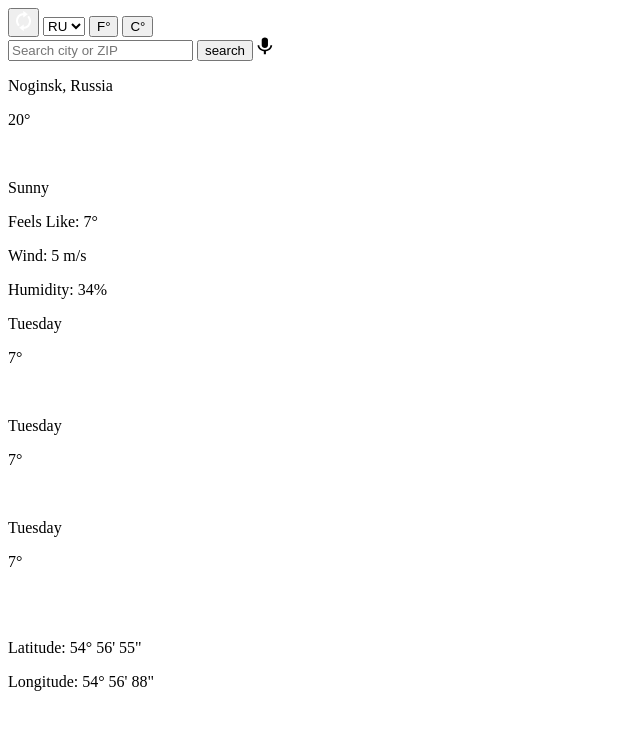
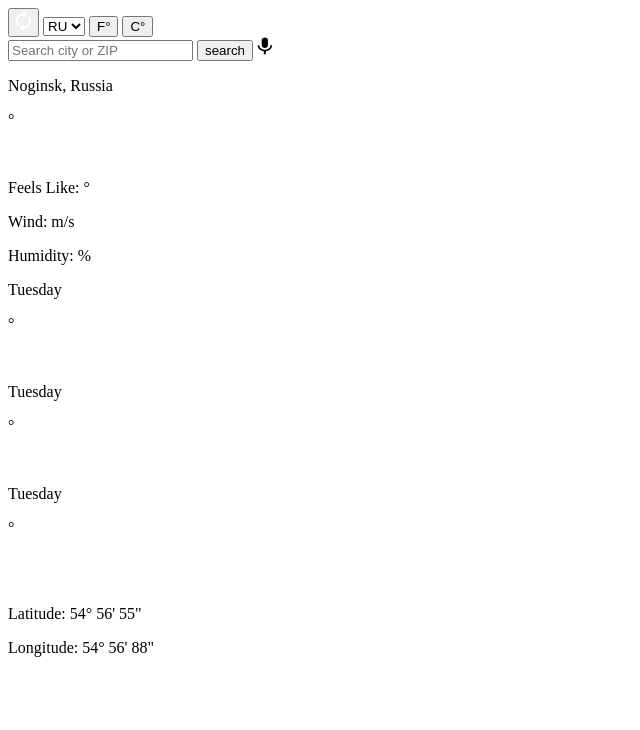
Before and after one commit to myfenix92/rs2020q1-projects, a plain HTML site: page fancy-weather/src/index.html in a window 1280 px wide. Shown: the whole page, without its empty margins (0-640 px from the left). Drawn offline with Linux system fonts and the light colour scheme; files whose address does not match are found by name.

Commit message:
feat: change class for tags, delete text for example

```diff
--- a/fancy-weather/src/index.html
+++ b/fancy-weather/src/index.html
@@ -7,7 +7,7 @@
   <title>Fancy Weather</title>
 </head>
 <body>
-  <div class="wrapper">
+  <div id="wrapper_block" class="wrapper">
     <header>
       <div class="nav_panel">
         <button id="refresh"><img src="src/assets/refresh.png" alt=""></button>
@@ -17,7 +17,7 @@
           <option value="be">BE</option>
         </select>
         <button class="temp_btn" id="temp-f">F&deg;</button>
-        <button class="temp_btn" id="temp-c">C&deg;</button>
+        <button class="temp_btn active_temp" id="temp-c">C&deg;</button>
       </div>
       <div class="input_panel">
         <input type="text" placeholder="Search city or ZIP">
@@ -37,31 +37,31 @@
         </div>
         <div class="block_today">
           <div class="block_temp">
-            <p class="temp_today"><span class="temp_today_data">20</span>&deg;</p>
-            <div class="img_weather"><img src="src/assets/weather.png" alt=""></div>
+            <p class="temp_today"><span class="temp_today_data"></span>&deg;</p>
+            <div class="img_weather"><img class="" src="" alt=""></div>
           </div>
           <div class="block_about_weather">
-            <p class="summary">Sunny</p>
-            <p class="apparent_temp">Feels Like: <span class="apparent_temp_data">7</span>&deg;</p>
-            <p class="wind">Wind: <span class="wind_data">5</span> m/s</p>
-            <p class="humidity">Humidity: <spanc class="humidity_data">34</span>%</p>
+            <p class="summary"></p>
+            <p class="apparent_temp">Feels Like: <span class="apparent_temp_data"></span>&deg;</p>
+            <p class="wind">Wind: <span class="wind_data"></span> m/s</p>
+            <p class="humidity">Humidity: <spanc class="humidity_data"></span>%</p>
           </div>
         </div>
         <div class="block_days_weather">
           <div class="block_day">
             <p class="day_week">Tuesday</p>
-            <p class="day_temp"><span class="day_temp_data">7</span>&deg;</p>
-            <div class="img_weather_day"><img src="src/assets/day_weather.png" alt=""></div>
+            <p class="day_temp"><span class="day_temp_data"></span>&deg;</p>
+            <div class="weather_day"><img class="img_weather_day" src="" alt=""></div>
           </div>
           <div class="block_day">
             <p class="day_week">Tuesday</p>
-            <p class="day_temp"><span class="day_temp_data">7</span>&deg;</p>
-            <div class="img_weather_day"><img src="src/assets/day_weather.png" alt=""></div>
+            <p class="day_temp"><span class="day_temp_data"></span>&deg;</p>
+            <div class="weather_day"><img class="img_weather_day" src="" alt=""></div>
           </div>
           <div class="block_day">
             <p class="day_week">Tuesday</p>
-            <p class="day_temp"><span class="day_temp_data">7</span>&deg;</p>
-            <div class="img_weather_day"><img src="src/assets/day_weather.png" alt=""></div>
+            <p class="day_temp"><span class="day_temp_data"></span>&deg;</p>
+            <div class="weather_day"><img class="img_weather_day" src="" alt=""></div>
           </div>
         </div>
       </div>
@@ -78,6 +78,6 @@
     <footer>
       <marquee behavior="scroll" direction="left">Мб добавить доп.инфу</marquee>
     </footer>
-  </div>
+</div>
 </body>
 </html>
```
